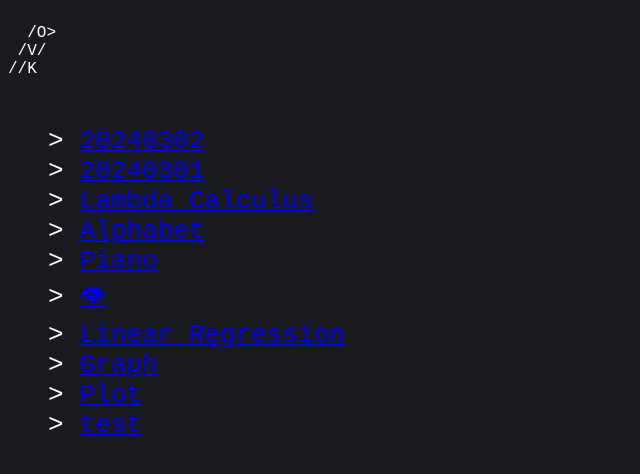
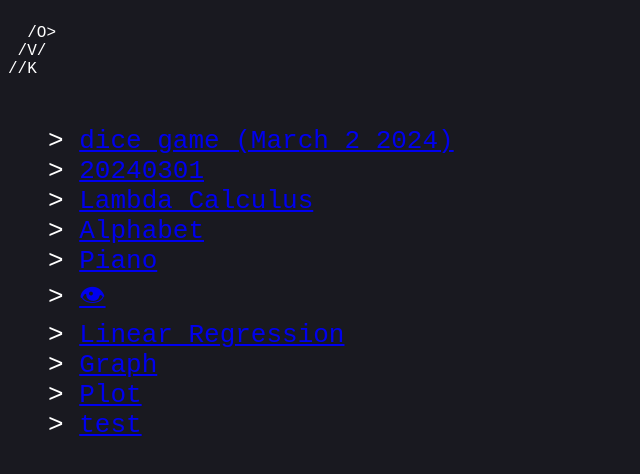
Before and after one commit to VladislavManoylo/VladislavManoylo.github.io, a website: page index.html in a window 1280 px wide. Shown: the whole page, without its empty margins (0-640 px from the left). Drawn offline with Linux system fonts and the light colour scheme.

Commit message:
Rename 20240302 -> dicegame

```diff
--- a/index.html
+++ b/index.html
@@ -22,7 +22,7 @@
     //K<br>
   </p>
   <ul style="list-style-type:none;font-size:xx-large;">
-    <li>&gt; <a href="20240302.html">20240302</a></li>
+    <li>&gt; <a href="dicegame.html">dice game (March 2 2024)</a></li>
     <li>&gt; <a href="20240301.html">20240301</a></li>
     <li>&gt; <a href="lambda.html">Lambda Calculus</a></li>
     <li>&gt; <a href="alphabet.html">Alphabet</a></li>
```
Also changed, not shown: dicegame.html (renamed from 20240302.html), src/dicegame.js (renamed from src/20240302.js).
